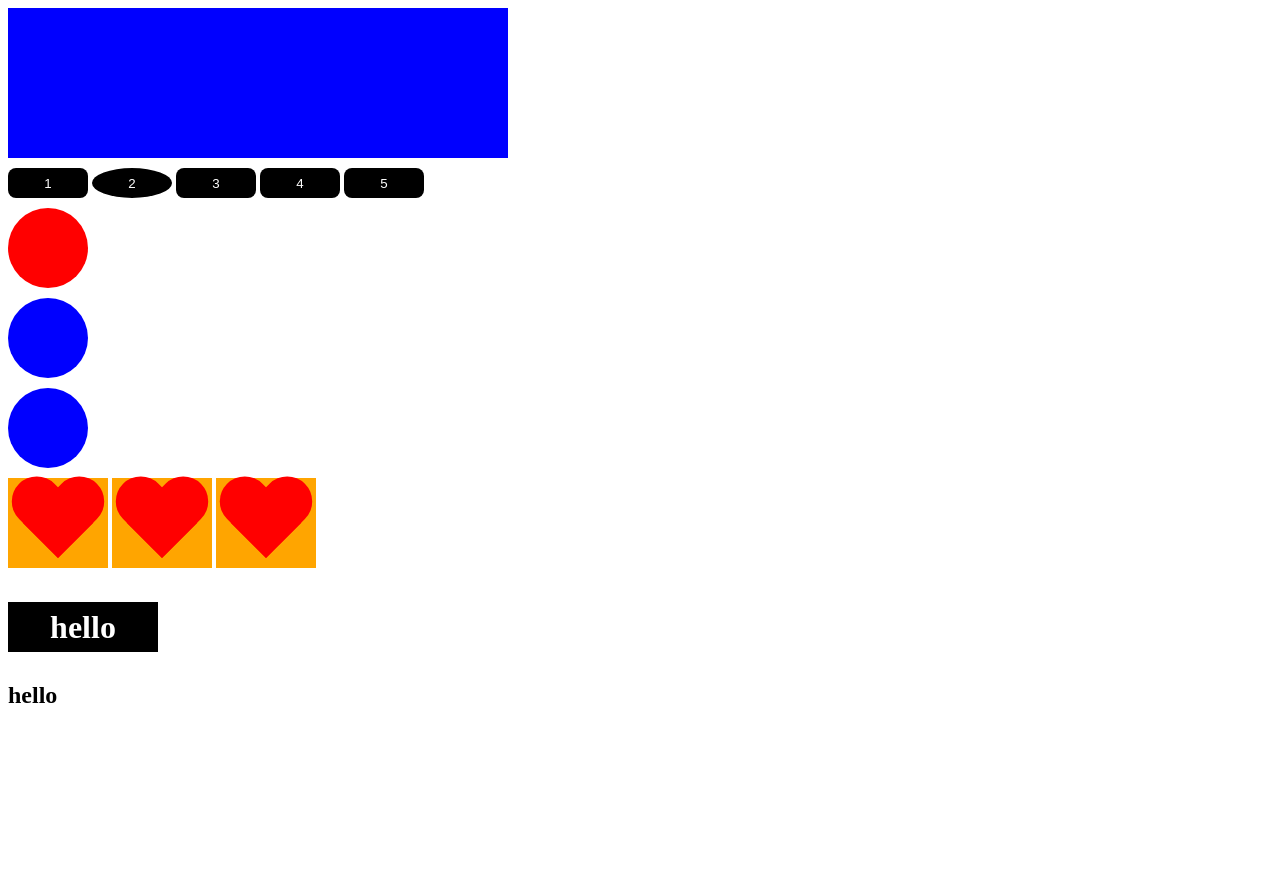
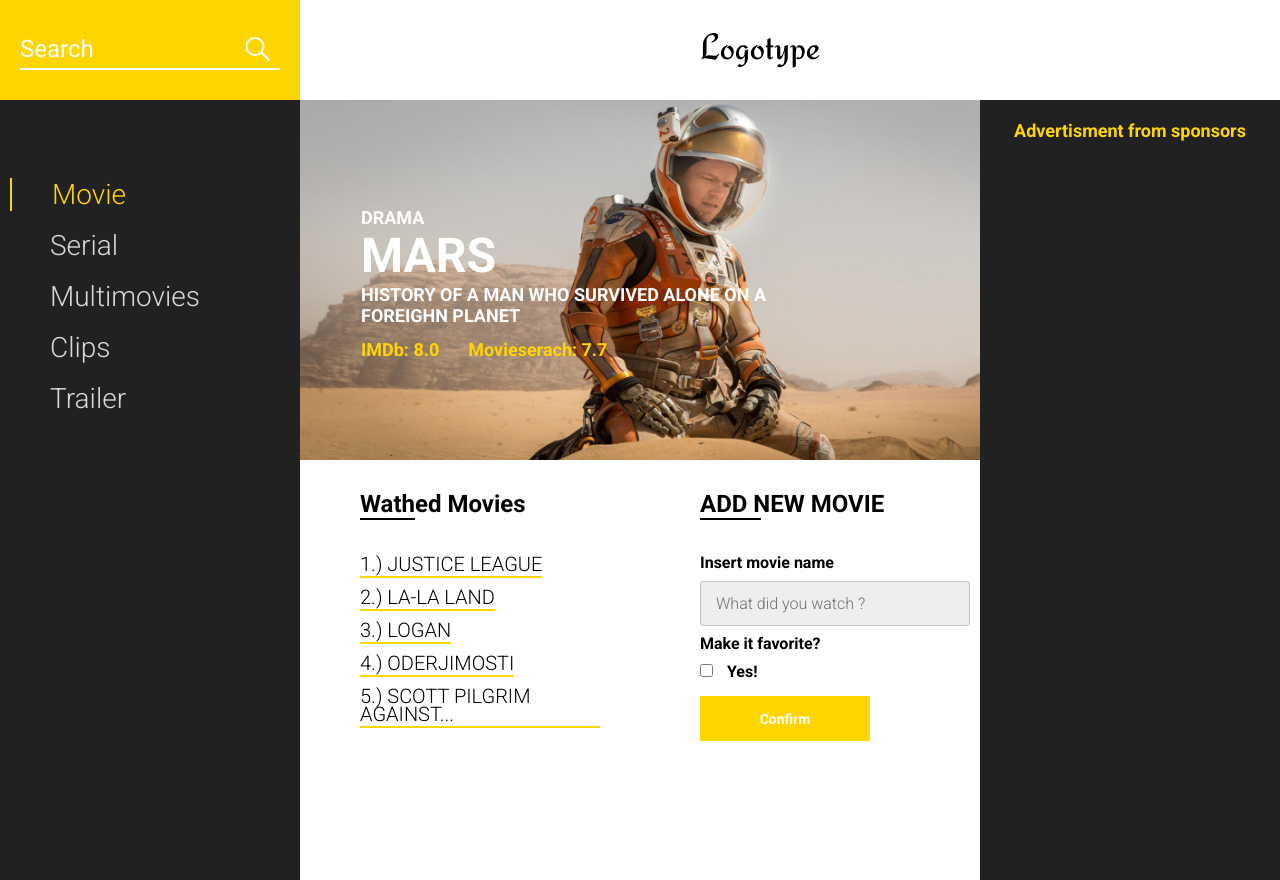
Before and after one commit to flavor9/Food-Site-JS-Mostly, a plain HTML site: page index.html in a window 1280 px wide. Before the commit the page ends 800 px from the top, so only its background shows below. Drawn offline with Linux system fonts and the light colour scheme.

Commit message:
practice with site 1

```diff
--- a/index.html
+++ b/index.html
@@ -1,29 +1,86 @@
 <!DOCTYPE html>
-<html lang="ru">
+<html lang="en">
 <head>
-		<meta charset="utf-8">
-		<meta http-equiv="X-UA-Compatible" content="IE=edge">
-		<title>JavaScript</title>
-		<link rel="stylesheet" href="css/style.css">
+    <meta charset="UTF-8">
+    <meta name="viewport" content="width=device-width, initial-scale=1.0">
+    <title>Movie DB</title>
+    <link href="https://fonts.googleapis.com/css?family=Roboto:300,400,700&display=swap&subset=cyrillic-ext" rel="stylesheet">
+    <link rel="stylesheet" href="css/style.min.css">
 </head>
 <body>
-		<div class="box" id="box"></div>
-		<button>1</button>
-		<button>2</button>
-		<button>3</button>
-		<button>4</button>
-		<button>5</button>
-
-		<div class="circle"></div>
-		<div class="circle"></div>
-		<div class="circle"></div>
-
-		<div class="wrapper">
-			<div class="heart"></div>
-			<div class="heart"></div>
-            <div class="heart"></div>
-
+    <header class="header">
+        <div class="header__search">
+            <form action="#">
+                <input type="text" placeholder="Search">
+            </form>
         </div>
+        <div class="header__logo">
+            <img src="icons/Logotype.svg" alt="logo">
+        </div>
+    </header>
+    <main class="promo">
+        <div class="promo__menu">
+            <nav class="promo__menu-list">
+                <ul>
+                    <li><a class="promo__menu-item promo__menu-item_active" href="#">Movie</a></li>
+                    <li><a class="promo__menu-item" href="#">Serial</a></li>
+                    <li><a class="promo__menu-item" href="#">Multimovies</a></li>
+                    <li><a class="promo__menu-item" href="#">Clips</a></li>
+                    <li><a class="promo__menu-item" href="#">Trailer</a></li>
+                </ul>
+            </nav>
+        </div>
+        <div class="promo__content">
+            <div class="promo__bg">
+                <div class="promo__genre">COMEDY</div>
+                <div class="promo__title">MARS</div>
+                <div class="promo__descr">HISTORY OF A MAN WHO SURVIVED ALONE ON A FOREIGHN PLANET</div>
+                <div class="promo__ratings">
+                    <span>IMDb: 8.0</span>
+                    <span>Movieserach: 7.7</span>
+                </div>
+            </div>
+            <div class="promo__interactive">
+                <div>
+                    <div class="promo__interactive-title">Wathed Movies</div>
+                    <ul class="promo__interactive-list">
+                        <li class="promo__interactive-item">LOGAN
+                            <div class="delete"></div>
+                        </li>
+                        <li class="promo__interactive-item">JUSTICE LEAGUE
+                            <div class="delete"></div>
+                        </li>
+                        <li class="promo__interactive-item">LA-LA LAND
+                            <div class="delete"></div>
+                        </li>
+                        <li class="promo__interactive-item">ODERJIMOSTI
+                            <div class="delete"></div>
+                        </li>
+                        <li class="promo__interactive-item">SCOTT PILGRIM AGAINST...
+                            <div class="delete"></div>
+                        </li>
+                    </ul>
+                </div>
+                <div>
+                    <form class="add">
+                        <div class="promo__interactive-title">ADD NEW MOVIE</div>
+                        <span>Insert movie name</span>
+                        <input class="adding__input" type="text" placeholder="What did you watch ?">
+                        <span>Make it favorite?</span>
+                        <input type="checkbox">
+                        <span class="yes">Yes!</span>
+                        <button>Confirm</button>
+                    </form>
+                </div>
+            </div>
+        </div>
+        <div class="promo__adv">
+            <div class="promo__adv-title">Advertisment from sponsors</div>
+            <img src="img/content_1.jpg" alt="some picture">
+            <img src="img/content_2.jpg" alt="some picture">
+            <img src="img/content_3.png" alt="some picture">
+        </div>
+    </main>
 
     <script src="js/script.js"></script>
 </body>
--- a/js/script.js
+++ b/js/script.js
@@ -1,57 +1,51 @@
-"use strict";
+/* Задания на урок:
 
-const box = document.getElementById('box'),
-	  btns = document.getElementsByTagName('button'),
-	  circles = document.getElementsByClassName('circle'),
-	  hearts = document.querySelectorAll('.heart'),
-	  oneHeart = document.querySelector('.heart'),
-	  wrapper = document.querySelector('.wrapper');
+1) Удалить все рекламные блоки со страницы (правая часть сайта)
+
+2) Изменить жанр фильма, поменять "комедия" на "драма"
+
+3) Изменить задний фон постера с фильмом на изображение "bg.jpg". Оно лежит в папке img.
+Реализовать только при помощи JS
+
+4) Список фильмов на странице сформировать на основании данных из этого JS файла.
+Отсортировать их по алфавиту
+
+5) Добавить нумерацию выведенных фильмов */
+
+'use strict';
+
+const movieDB = {
+    movies: [
+        "Logan",
+        "Justice league",
+        "La-la land",
+        "Oderjimosti",
+        "Scott Pilgrim against..."
+    ]
+};
+
+const adv = document.querySelectorAll('.promo__adv img'),
+	  poster = document.querySelector('.promo__bg'),
+	  genre = poster.querySelector('.promo__genre'),
+	  movieList = document.querySelector('.promo__interactive-list');
 
 
-// box.style.backgroundColor =  'blue';
-// box.style.width = '500px';
-
-btns[1].style.borderRadius = '100%';
-
-box.style.cssText = 'background-color: blue; width: 500px;';
-
-circles[0].style.backgroundColor = 'red';
-
-// for (let i = 0; i < hearts.length; i++) {
-// 	hearts[i].style.backgroundColor = 'blue';
-// }
-
-hearts.forEach(item => {
-	item.style.backgroundColor = 'orange';
+adv.forEach(item => {
+	item.remove();
 });
 
-const div = document.createElement('div');
+genre.textContent = "Drama";
 
-// const text = document.createTextNode('Me');
+poster.style.backgroundImage = 'url(img/bg.jpg)';
 
-div.classList.add('black');
+movieList.innerHTML = "";
 
-wrapper.append(div);
-// wrapper.appendChild(div);
+movieDB.movies.sort();
 
-// wrapper.prepend(div);
-
-// hearts[0].before(div);
-
-// hearts[0].after(div);
-
-// wrapper.insertBefore(div, hearts[1]);
-
-// circles[0].remove();
-// wrapper.removeChild(hearts[1]);
-
-
-
-// hearts[0].replaceWith(circles[0]);
-// wrapper.replaceChild(circles[0], hearts[0]);
-
-div.innerHTML = "<h1>hello</h1>";
-
-// div.textContent = "Hello";
-
-div.insertAdjacentHTML("afterend", '<h2>hello</h2>');
+movieDB.movies.forEach((item, i) => {
+	movieList.innerHTML += `
+	<li class="promo__interactive-item">${i + 1}.) ${item}
+		<div class="delete"></div>
+	</li>
+	`;
+});
--- /dev/null
+++ b/sass/style.scss
@@ -0,0 +1,262 @@
+* {
+    box-sizing: border-box;
+    margin: 0;
+    padding: 0;
+    font-family: 'Roboto', sans-serif;
+}
+
+.header {
+    display: flex;
+    height: 100px;
+    &__search {
+        display: flex;
+        justify-content: center;
+        align-items: center;
+        height: 100%;
+        width: 300px;
+        background: #FFD500;
+        form {
+            position: relative;
+            width: 260px;
+            height: 30px;
+            input {
+                width: 100%;
+                border: none;
+                border-bottom: 2px solid #fff;
+                background-color: transparent;
+                color: #fff;
+                font-size: 24px;
+                line-height: 28px;
+                padding-bottom: 5px;
+                outline: none;
+                &::placeholder {
+                    color: #fff;
+                }
+            }
+            &:after {
+                content: '';
+                display: block;
+                position: absolute;
+                top: 2px;
+                right: 10px;
+                background: url('../icons/search.svg') center (center / cover) no-repeat;
+                width: 24px;
+                height: 24px;
+            }
+        }
+    }
+    &__logo {
+        display: flex;
+        justify-content: center;
+        align-items: center;
+        height: 100%;
+        width: calc(100% - 360px);
+    }
+}
+.promo {
+    height: 780px;
+    display: flex;
+    &__menu {
+        width: 300px;
+        height: 100%;
+        background: #212121;
+        padding: 60px 0 0 10px;
+        &-item {
+            display: block;
+            font-size: 28px;
+            line-height: 33px;
+            color: #D6D9DC;
+            text-decoration: none;
+            font-weight: 300;
+            padding-left: 40px;
+            margin-top: 18px;
+            &:hover {
+                color: #FFD500;
+            }
+            &_active {
+                border-left: 2px solid  #FFD500;
+                color:  #FFD500;
+            }
+        }
+    }
+    &__content {
+        width: calc(100% - 600px);
+    }
+    &__bg {
+        height: 360px;
+        background: url('../img/mars.webp') center (center / cover) no-repeat;
+        background-position: top;
+        padding: 107px 0 0 61px;
+    }
+    &__genre {
+        font-weight: bold;
+        font-size: 18px;
+        line-height: 21px;
+        color: #FFFFFF;
+        text-transform: uppercase;
+    }
+    &__title {
+        font-weight: bold;
+        font-size: 48px;
+        line-height: 56px;
+        color: #FFFFFF;
+        text-transform: uppercase;
+    }
+    &__descr {
+        width: 481px;
+        font-weight: bold;
+        font-size: 18px;
+        line-height: 21px;
+        color: #FFFFFF;
+        text-transform: uppercase;
+    }
+    &__ratings {
+        margin-top: 13px;
+        span {
+            font-weight: bold;
+            font-size: 18px;
+            line-height: 21px;
+            color: #FFD500;
+            margin-right: 25px;
+        }
+    }
+    &__interactive {
+        display: flex;
+        & > div {
+            width: 50%;
+            padding: 30px 0 0 60px;
+        }
+        &-title {
+            display: inline-block;
+            font-weight: bold;
+            font-size: 24px;
+            line-height: 28px;
+            color: #000000;
+            &:after {
+                content: '';
+                display: block;
+                width: 33%;
+                height: 2px;
+                background-color: #000;
+            }
+        }
+        &-list {
+            list-style-type: none;
+            margin-top: 35px;
+            display: flex;
+            flex-direction: column;
+            align-items: flex-start;
+        }
+        &-item {
+            display: inline-block;
+            position: relative;
+            font-weight: 300;
+            font-size: 20px;
+            line-height: 18px;
+            color: #000000;
+            margin-bottom: 15px;
+            padding-right: 40px;
+            text-transform: uppercase;
+            span {
+                display: block;
+                position: absolute;
+                left: -30px;
+                top: 50%;
+                transform: translateY(-50%);
+                width: 20px;
+                height: 20px;
+                background: url('../icons/Star.svg') center (center / cover) no-repeat;
+            }
+            &:before {
+                content: '';
+                position: absolute;
+                bottom: -5px;
+                display: block;
+                width: calc(100% - 40px);
+                height: 2px;
+                background-color: #FFD500;
+            }
+            &:hover {
+                .delete {
+                    content: '';
+                    display: block;
+                    position: absolute;
+                    right: 0px;
+                    top: 50%;
+                    transform: translateY(-50%);
+                    width: 20px;
+                    height: 20px;
+                    background: url('../icons/trash.png') center (center / cover) no-repeat;
+                    cursor: pointer;
+                }
+            }
+        }
+        .add {
+            .promo__interactive-title {
+                margin-bottom: 25px;
+            }
+            span {
+                display: block;
+                margin: 10px 0;
+                font-weight: bold;
+                font-size: 16px;
+                line-height: 16px;
+                color: #000000;
+            }
+            .yes {
+                display: inline;
+                margin-left: 10px;
+            }
+            input[type="text"] {
+                width: 270px;
+                height: 45px;
+                line-height: 50px;
+                font-size: 16px;
+                background: rgba(196, 196, 196, 0.29);
+                border: 1px solid rgba(0, 0, 0, 0.19);
+                padding: 0 15px;
+                outline: none;
+                border-radius: 4px;
+                &::placeholder {
+                    font-weight: 300;
+                    font-size: 16px;
+                    color: rgba(0, 0, 0, 0.53);
+                }
+            }
+            button {
+                display: block;
+                margin-top: 15px;
+                width: 170px;
+                height: 45px;
+                background: #FFD500;
+                font-weight: bold;
+                font-size: 14px;
+                line-height: 14px;
+                color: #FFFFFF;
+                border: none;
+                outline: none;
+                cursor: pointer;
+                &:active {
+                    transform: scale(0.95);
+                }
+            }
+        }
+    }
+    &__adv {
+        background: #212121;
+        width: 300px;
+        height: 100%;
+        &-title {
+            font-weight: bold;
+            font-size: 18px;
+            line-height: 21px;
+            color: #FFD500;
+            margin: 20px 0;
+            text-align: center;
+        }
+        img {
+            width: 100%;
+            margin-bottom: 10px;
+        }
+    }
+}
```
Also changed, not shown: css/style.css (deleted), css/style.min.css (added), icons/Logotype.svg (added), icons/Star.svg (added), icons/search.svg (added), icons/trash.png (added), img/bg.jpg (added), img/content_1.jpg (added), img/content_2.jpg (added), img/content_3.png (added), img/mars.webp (added), 1 other file. Lines whose indentation alone changed are shown as unchanged.
